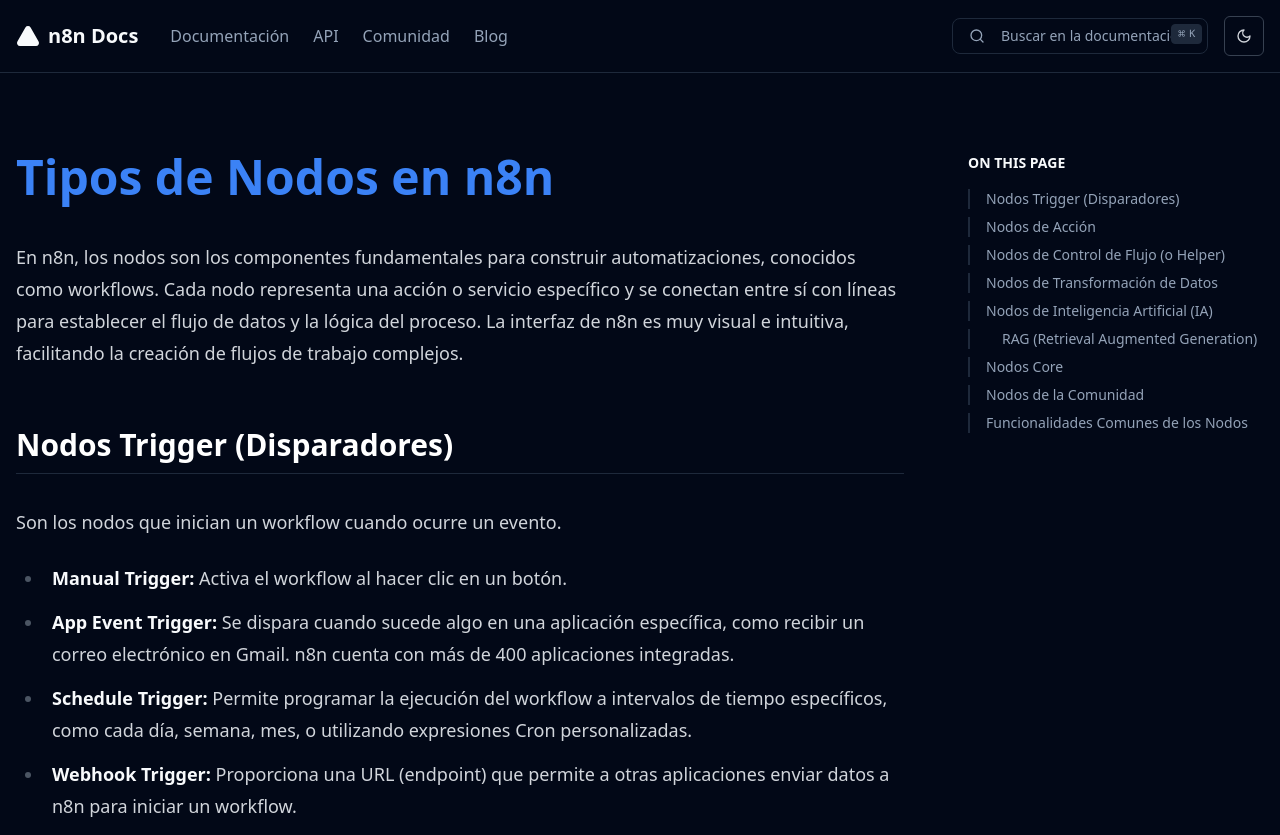
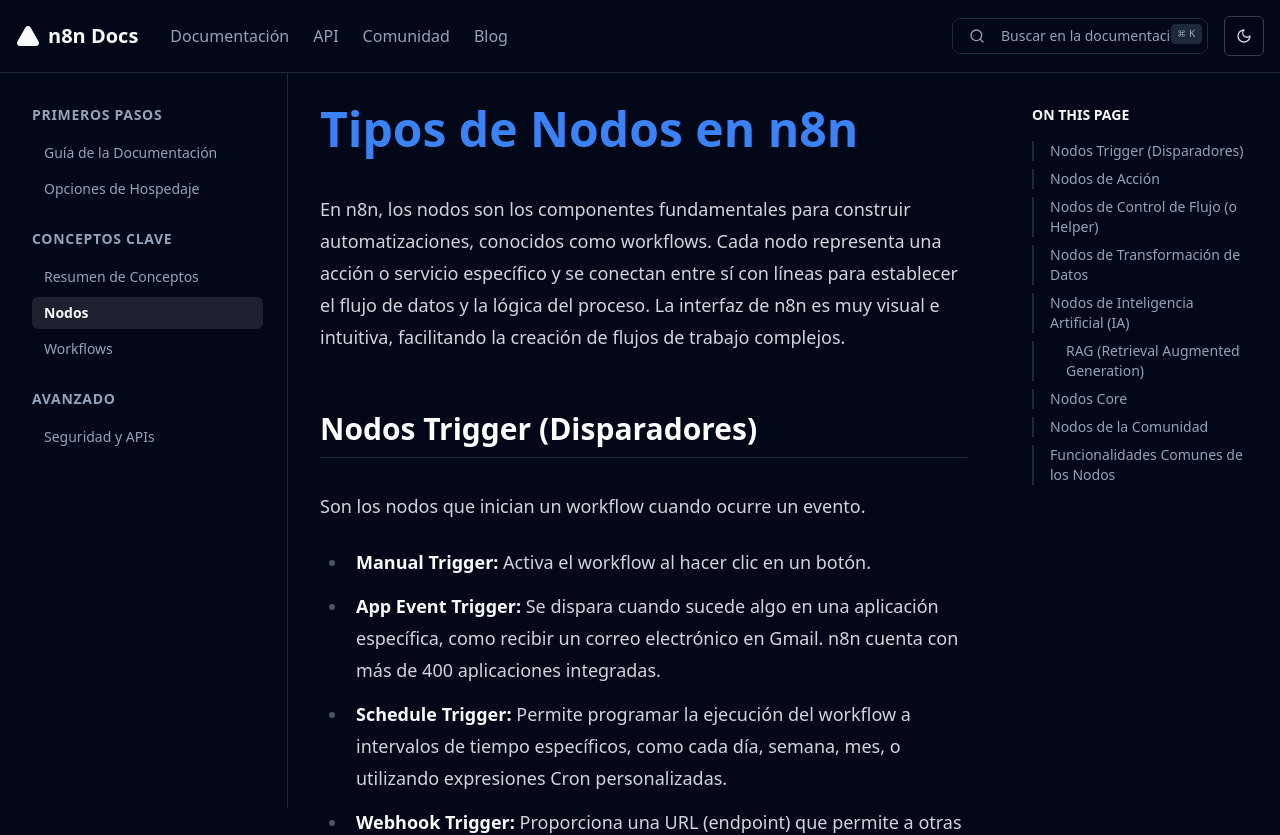
Before and after one commit to Kevinsansuor/n8n-documentation-ui, a React (Vite) app: page /nodes in a window 1280 px wide. Shown: the top 835 px of the page. Built offline with nearby package versions, Linux system fonts and the light colour scheme.

Commit message:
[dyad] Add sidebar navigation - wrote 10 file(s)

```diff
--- a/src/components/DocsHeader.tsx
+++ b/src/components/DocsHeader.tsx
@@ -3,13 +3,15 @@ import { Button } from '@/components/ui/button';
 import { ThemeToggle } from './ThemeToggle';
 import { Sheet, SheetContent, SheetTrigger } from '@/components/ui/sheet';
 import { Link } from 'react-router-dom';
-import React from 'react';
+import React, { useState } from 'react';
 
 interface DocsHeaderProps {
   onSearchClick: () => void;
 }
 
 export const DocsHeader = ({ onSearchClick }: DocsHeaderProps) => {
+  const [isSheetOpen, setIsSheetOpen] = useState(false);
+
   return (
     <header className="bg-card text-card-foreground border-b sticky top-0 z-50">
       <div className="container mx-auto flex items-center justify-between p-4">
@@ -19,10 +21,10 @@ export const DocsHeader = ({ onSearchClick }: DocsHeaderProps) => {
             <span className="text-xl font-bold">n8n Docs</span>
           </a>
           <nav className="hidden md:flex items-center space-x-6 text-muted-foreground">
-            <a href="#" className="hover:text-foreground transition-colors">Documentación</a>
-            <a href="#" className="hover:text-foreground transition-colors">API</a>
-            <a href="#" className="hover:text-foreground transition-colors">Comunidad</a>
-            <a href="#" className="hover:text-foreground transition-colors">Blog</a>
+            <a href="/" className="hover:text-foreground transition-colors">Documentación</a>
+            <a href="https://n8n.io/faq/api-usage/" target="_blank" rel="noopener noreferrer" className="hover:text-foreground transition-colors">API</a>
+            <a href="https://community.n8n.io/" target="_blank" rel="noopener noreferrer" className="hover:text-foreground transition-colors">Comunidad</a>
+            <a href="https://n8n.io/blog/" target="_blank" rel="noopener noreferrer" className="hover:text-foreground transition-colors">Blog</a>
           </nav>
         </div>
 
@@ -46,7 +48,7 @@ export const DocsHeader = ({ onSearchClick }: DocsHeaderProps) => {
               <Search className="h-6 w-6" />
               <span className="sr-only">Buscar</span>
             </Button>
-            <Sheet>
+            <Sheet open={isSheetOpen} onOpenChange={setIsSheetOpen}>
               <SheetTrigger asChild>
                 <Button variant="ghost" size="icon">
                   <Menu className="h-6 w-6" />
@@ -55,10 +57,10 @@ export const DocsHeader = ({ onSearchClick }: DocsHeaderProps) => {
               </SheetTrigger>
               <SheetContent>
                 <nav className="flex flex-col space-y-4 text-lg mt-8">
-                  <Link to="#" className="text-muted-foreground hover:text-foreground">Documentación</Link>
-                  <Link to="#" className="text-muted-foreground hover:text-foreground">API</Link>
-                  <Link to="#" className="text-muted-foreground hover:text-foreground">Comunidad</Link>
-                  <Link to="#" className="text-muted-foreground hover:text-foreground">Blog</Link>
+                  <Link to="/" onClick={() => setIsSheetOpen(false)} className="text-muted-foreground hover:text-foreground">Documentación</Link>
+                  <a href="https://n8n.io/faq/api-usage/" target="_blank" rel="noopener noreferrer" className="text-muted-foreground hover:text-foreground">API</a>
+                  <a href="https://community.n8n.io/" target="_blank" rel="noopener noreferrer" className="text-muted-foreground hover:text-foreground">Comunidad</a>
+                  <a href="https://n8n.io/blog/" target="_blank" rel="noopener noreferrer" className="text-muted-foreground hover:text-foreground">Blog</a>
                 </nav>
               </SheetContent>
             </Sheet>
--- a/src/components/DocsLayout.tsx
+++ b/src/components/DocsLayout.tsx
@@ -1,6 +1,7 @@
 import { DocsHeader } from '@/components/DocsHeader';
 import { SearchCommand } from '@/components/SearchCommand';
 import React, { useState, useEffect } from 'react';
+import { SidebarNav } from './SidebarNav';
 
 interface DocsLayoutProps {
   children: React.ReactNode;
@@ -25,7 +26,14 @@ export const DocsLayout = ({ children }: DocsLayoutProps) => {
     <div className="bg-background min-h-screen text-foreground">
       <DocsHeader onSearchClick={() => setOpenSearch(true)} />
       <SearchCommand open={openSearch} onOpenChange={setOpenSearch} />
-      <main>{children}</main>
+      <div className="container mx-auto flex items-start">
+        <aside className="hidden md:block sticky top-[65px] h-[calc(100vh-65px)] w-64 py-8 pr-6 border-r overflow-y-auto">
+          <SidebarNav />
+        </aside>
+        <main className="flex-1 min-w-0 py-8 md:pl-8">
+          {children}
+        </main>
+      </div>
     </div>
   );
 };
--- a/src/components/IndexPageContent.tsx
+++ b/src/components/IndexPageContent.tsx
@@ -63,7 +63,7 @@ const allCategories = [
 
 export const IndexPageContent = () => {
   return (
-    <div className="container mx-auto px-4 py-12 md:py-20">
+    <>
       <div className="text-center max-w-2xl mx-auto">
         <h1 className="text-4xl md:text-5xl font-bold mb-4">Bienvenido a la Documentación de n8n</h1>
         <p className="text-lg text-muted-foreground mt-4">
@@ -81,6 +81,6 @@ export const IndexPageContent = () => {
           </section>
         ))}
       </div>
-    </div>
+    </>
   );
 };
--- /dev/null
+++ b/src/components/SidebarNav.tsx
@@ -0,0 +1,57 @@
+import { Link, useLocation } from 'react-router-dom';
+import { cn } from '@/lib/utils';
+
+const navItems = [
+  {
+    title: 'Primeros Pasos',
+    items: [
+      { title: 'Guía de la Documentación', href: '/article' },
+      { title: 'Opciones de Hospedaje', href: '/hosting-options' },
+    ],
+  },
+  {
+    title: 'Conceptos Clave',
+    items: [
+      { title: 'Resumen de Conceptos', href: '/core-concepts' },
+      { title: 'Nodos', href: '/nodes' },
+      { title: 'Workflows', href: '/workflows' },
+    ],
+  },
+  {
+    title: 'Avanzado',
+    items: [
+      { title: 'Seguridad y APIs', href: '/advanced' },
+    ],
+  },
+];
+
+export const SidebarNav = () => {
+  const location = useLocation();
+
+  return (
+    <nav className="w-full">
+      {navItems.map((section) => (
+        <div key={section.title} className="mb-6">
+          <h4 className="font-semibold text-sm uppercase tracking-wider text-muted-foreground mb-3">{section.title}</h4>
+          <ul className="space-y-1">
+            {section.items.map((item) => (
+              <li key={item.href}>
+                <Link
+                  to={item.href}
+                  className={cn(
+                    'block text-sm py-1.5 px-3 rounded-md transition-colors',
+                    location.pathname === item.href
+                      ? 'bg-primary/10 text-primary font-semibold'
+                      : 'text-muted-foreground hover:text-foreground hover:bg-muted'
+                  )}
+                >
+                  {item.title}
+                </Link>
+              </li>
+            ))}
+          </ul>
+        </div>
+      ))}
+    </nav>
+  );
+};
--- a/src/pages/AdvancedPage.tsx
+++ b/src/pages/AdvancedPage.tsx
@@ -7,7 +7,6 @@ const AdvancedPage = () => {
 
   return (
     <DocsLayout>
-      <div className="container mx-auto px-4 py-12 md:py-20">
       <div className="flex flex-col lg:flex-row gap-12 xl:gap-16">
         <article ref={contentRef} className="prose dark:prose-invert prose-lg max-w-none lg:w-3/4 prose-headings:font-semibold prose-h1:text-blue-500 prose-h2:border-b prose-h2:pb-2 prose-a:text-blue-500 hover:prose-a:text-blue-600 prose-strong:text-foreground prose-code:bg-muted prose-code:p-1 prose-code:rounded-md">
           <h1>Conceptos Avanzados: Seguridad, APIs y Autenticación</h1>
@@ -88,7 +87,6 @@ const AdvancedPage = () => {
           <OnThisPageSidebar contentRef={contentRef} />
         </aside>
       </div>
-      </div>
     </DocsLayout>
   );
 };
--- a/src/pages/ArticlePage.tsx
+++ b/src/pages/ArticlePage.tsx
@@ -7,7 +7,6 @@ const ArticlePage = () => {
 
   return (
     <DocsLayout>
-      <div className="container mx-auto px-4 py-12 md:py-20">
       <div className="flex flex-col lg:flex-row gap-12 xl:gap-16">
         <article ref={contentRef} className="prose dark:prose-invert prose-lg max-w-none lg:w-3/4 prose-headings:font-semibold prose-h1:text-blue-500 prose-h2:border-b prose-h2:pb-2 prose-a:text-blue-500 hover:prose-a:text-blue-600 prose-strong:text-foreground prose-code:bg-muted prose-code:p-1 prose-code:rounded-md">
           <h1>Guía Completa de la Documentación de n8n</h1>
@@ -67,7 +66,6 @@ const ArticlePage = () => {
           <OnThisPageSidebar contentRef={contentRef} />
         </aside>
       </div>
-      </div>
     </DocsLayout>
   );
 };
--- a/src/pages/CoreConceptsPage.tsx
+++ b/src/pages/CoreConceptsPage.tsx
@@ -7,7 +7,6 @@ const CoreConceptsPage = () => {
 
   return (
     <DocsLayout>
-      <div className="container mx-auto px-4 py-12 md:py-20">
       <div className="flex flex-col lg:flex-row gap-12 xl:gap-16">
         <article ref={contentRef} className="prose dark:prose-invert prose-lg max-w-none lg:w-3/4 prose-headings:font-semibold prose-h1:text-blue-500 prose-h2:border-b prose-h2:pb-2 prose-a:text-blue-500 hover:prose-a:text-blue-600 prose-strong:text-foreground prose-code:bg-muted prose-code:p-1 prose-code:rounded-md">
           <h1>Conceptos Clave de n8n</h1>
@@ -69,7 +68,6 @@ const CoreConceptsPage = () => {
           <OnThisPageSidebar contentRef={contentRef} />
         </aside>
       </div>
-      </div>
     </DocsLayout>
   );
 };
--- a/src/pages/HostingOptionsPage.tsx
+++ b/src/pages/HostingOptionsPage.tsx
@@ -7,7 +7,6 @@ const HostingOptionsPage = () => {
 
   return (
     <DocsLayout>
-      <div className="container mx-auto px-4 py-12 md:py-20">
       <div className="flex flex-col lg:flex-row gap-12 xl:gap-16">
         <article ref={contentRef} className="prose dark:prose-invert prose-lg max-w-none lg:w-3/4 prose-headings:font-semibold prose-h1:text-blue-500 prose-h2:border-b prose-h2:pb-2 prose-a:text-blue-500 hover:prose-a:text-blue-600 prose-strong:text-foreground prose-code:bg-muted prose-code:p-1 prose-code:rounded-md">
           <h1>Opciones de Hospedaje de n8n</h1>
@@ -80,7 +79,6 @@ const HostingOptionsPage = () => {
           <OnThisPageSidebar contentRef={contentRef} />
         </aside>
       </div>
-      </div>
     </DocsLayout>
   );
 };
--- a/src/pages/NodesPage.tsx
+++ b/src/pages/NodesPage.tsx
@@ -7,7 +7,6 @@ const NodesPage = () => {
 
   return (
     <DocsLayout>
-      <div className="container mx-auto px-4 py-12 md:py-20">
       <div className="flex flex-col lg:flex-row gap-12 xl:gap-16">
         <article ref={contentRef} className="prose dark:prose-invert prose-lg max-w-none lg:w-3/4 prose-headings:font-semibold prose-h1:text-blue-500 prose-h2:border-b prose-h2:pb-2 prose-a:text-blue-500 hover:prose-a:text-blue-600 prose-strong:text-foreground prose-code:bg-muted prose-code:p-1 prose-code:rounded-md">
           <h1>Tipos de Nodos en n8n</h1>
@@ -93,7 +92,6 @@ const NodesPage = () => {
           <OnThisPageSidebar contentRef={contentRef} />
         </aside>
       </div>
-      </div>
     </DocsLayout>
   );
 };
--- a/src/pages/WorkflowsPage.tsx
+++ b/src/pages/WorkflowsPage.tsx
@@ -7,7 +7,6 @@ const WorkflowsPage = () => {
 
   return (
     <DocsLayout>
-      <div className="container mx-auto px-4 py-12 md:py-20">
       <div className="flex flex-col lg:flex-row gap-12 xl:gap-16">
         <article ref={contentRef} className="prose dark:prose-invert prose-lg max-w-none lg:w-3/4 prose-headings:font-semibold prose-h1:text-blue-500 prose-h2:border-b prose-h2:pb-2 prose-a:text-blue-500 hover:prose-a:text-blue-600 prose-strong:text-foreground prose-code:bg-muted prose-code:p-1 prose-code:rounded-md">
           <h1>Workflows en n8n</h1>
@@ -70,7 +69,6 @@ const WorkflowsPage = () => {
           <OnThisPageSidebar contentRef={contentRef} />
         </aside>
       </div>
-      </div>
     </DocsLayout>
   );
 };
```
Lines whose indentation alone changed are shown as unchanged.
